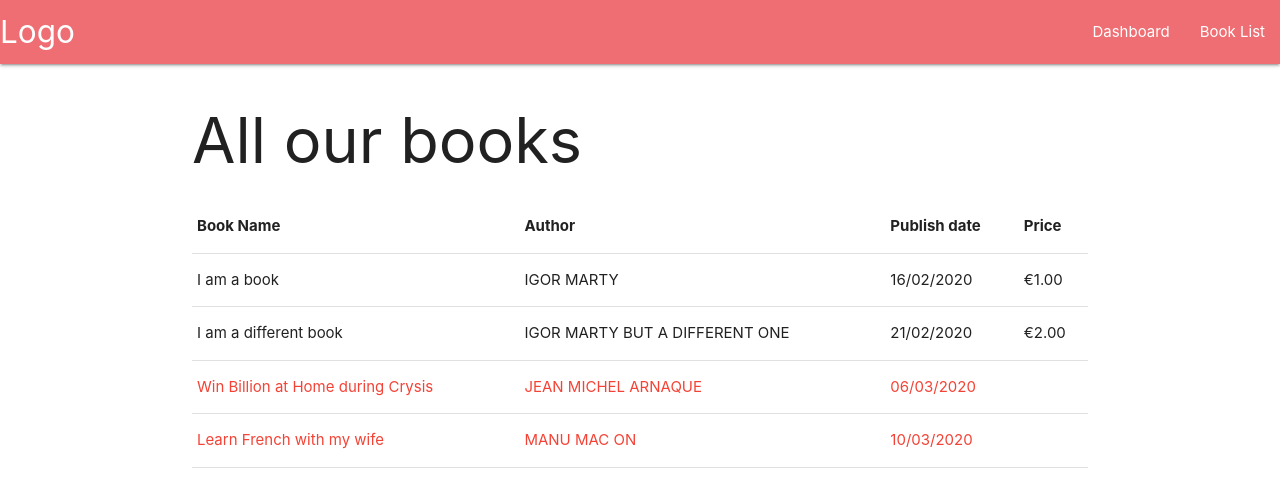
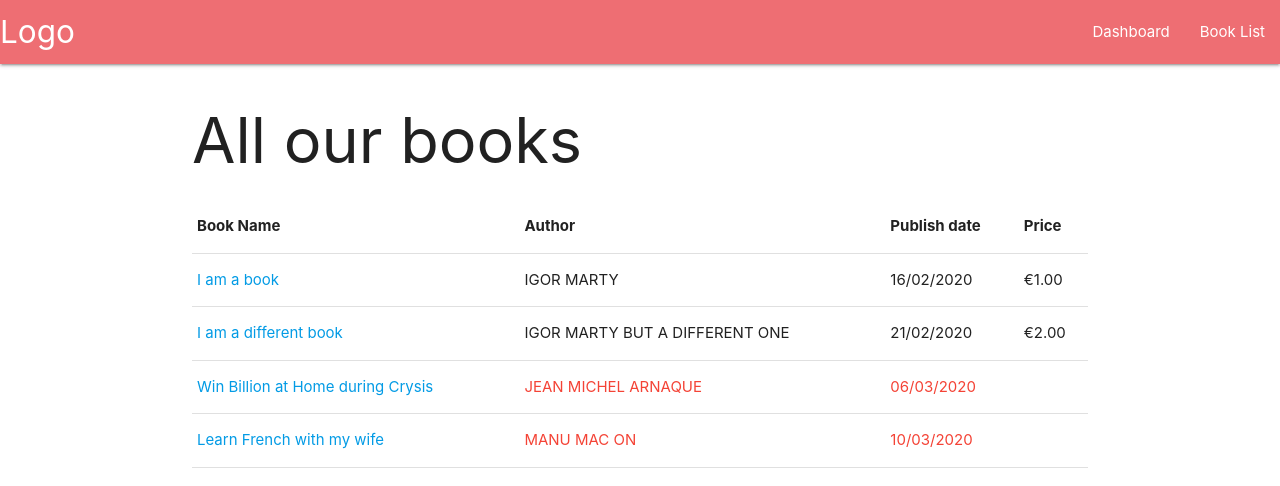
Before and after one commit to IMarty/book-store, an Angular app: page /book-list in a window 1280 px wide. Shown: the top 486 px of the page. Built offline with nearby package versions, Linux system fonts and the light colour scheme.

Commit message:
link to details

```diff
--- a/src/app/components/page-book-details/page-book-details.component.ts
+++ b/src/app/components/page-book-details/page-book-details.component.ts
@@ -23,5 +23,4 @@ export class PageBookDetailsComponent implements OnInit {
     })
 
   }
-
 }
--- a/src/app/components/page-book-list/page-book-list.component.html
+++ b/src/app/components/page-book-list/page-book-list.component.html
@@ -13,7 +13,12 @@
 
   <tbody>
     <tr *ngFor="let book of myArray" [class.red-text]="!book.available">
-      <td>{{ book.name }}</td>
+      <td>
+        <!-- Link to the details page for the given ISBN -->
+        <a [routerLink]="['/book-details', book.isbn]">
+          {{ book.name }}
+        </a>
+      </td>
       <td>{{ book.author | uppercase }}</td>
       <td>
         <!-- TODO :  Add the date filter
```
